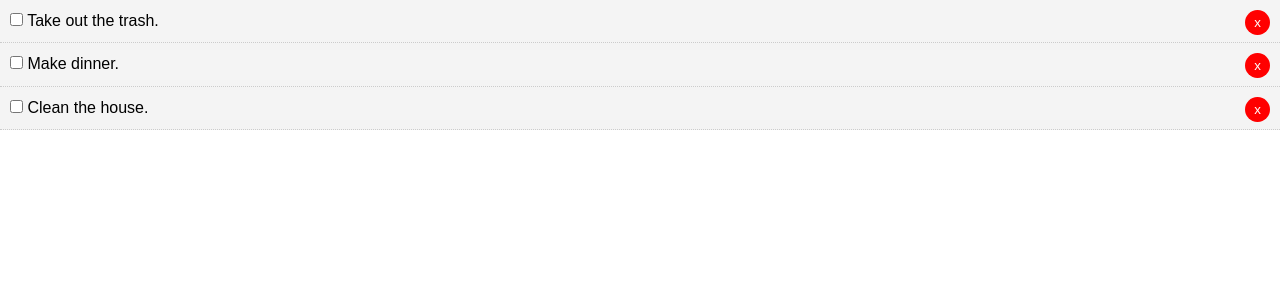
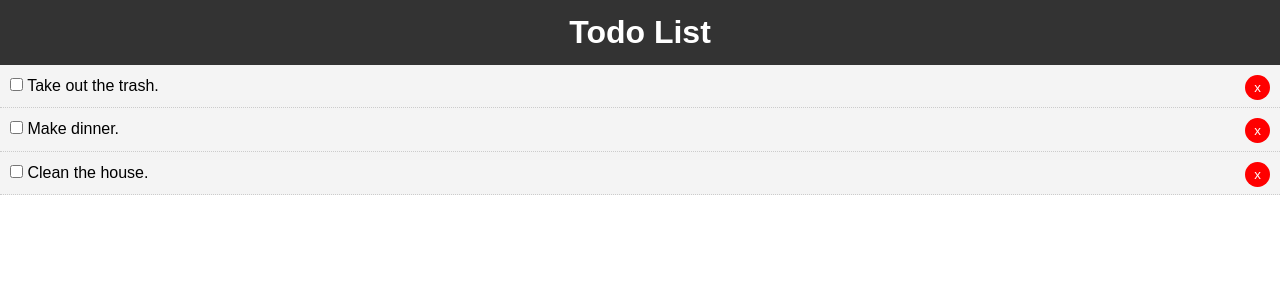
Before and after one commit to CodingGimp/React-Todo-List, a React (Create React App) app: page / in a window 1280 px wide. Shown: the top 300 px of the page. Built offline with nearby package versions, Linux system fonts and the light colour scheme.

Commit message:
Header component

```diff
--- a/src/App.js
+++ b/src/App.js
@@ -1,4 +1,5 @@
 import React, { Component } from 'react';
+import Header from './components/layout/Header';
 import Todos from './components/Todos';
 
 import './App.css'
@@ -25,21 +26,24 @@
   }
 
   delTodo = (id) => {
-    this.setState({todos: [...this.state.todos.filter(todo => todo.id !== id)]})
+    this.setState({ todos: [...this.state.todos.filter(todo => todo.id !== id)] })
   }
 
   markComplete = (id) => {
-    this.setState({todos: this.state.todos.map(todo => {
-      if(todo.id === id) {
+    this.setState({
+      todos: this.state.todos.map(todo => {
+        if (todo.id === id) {
           todo.completed = !todo.completed;
         }
         return todo;
-    })})
+      })
+    })
   }
 
   render() {
     return (
       <div className="App">
+        <Header />
         <Todos todos={this.state.todos} markComplete={this.markComplete} delTodo={this.delTodo} />
       </div>
     )
--- /dev/null
+++ b/src/components/layout/Header.js
@@ -0,0 +1,16 @@
+import React from 'react'
+
+export default function Header() {
+    return (
+        <header style={headerStyle}>
+            <h1>Todo List</h1>
+        </header>
+    )
+}
+
+const headerStyle = {
+    background: '#333',
+    color: '#fff',
+    textAlign: 'center',
+    padding: '10px'
+}
```
Lines whose indentation alone changed are shown as unchanged.
